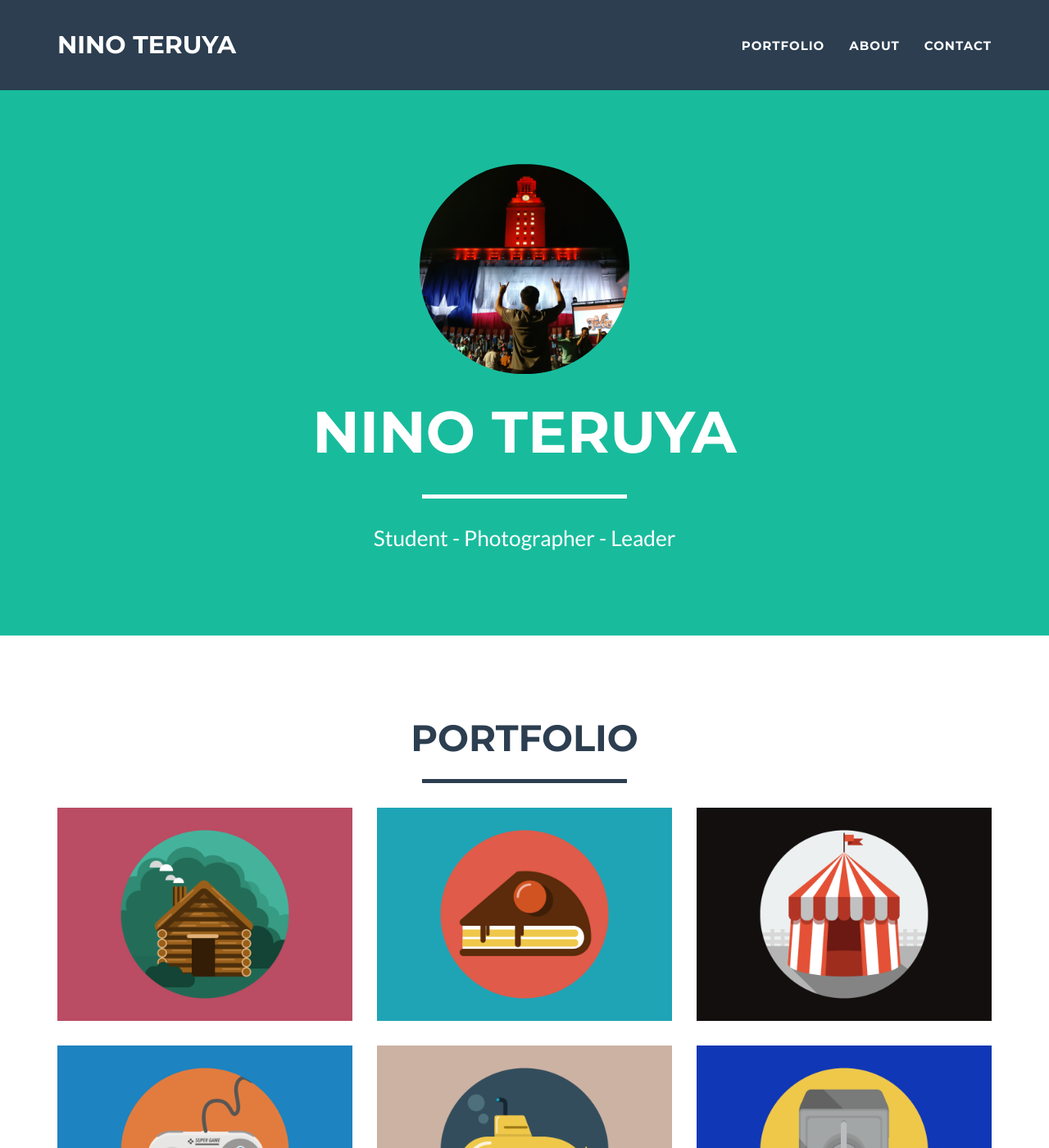
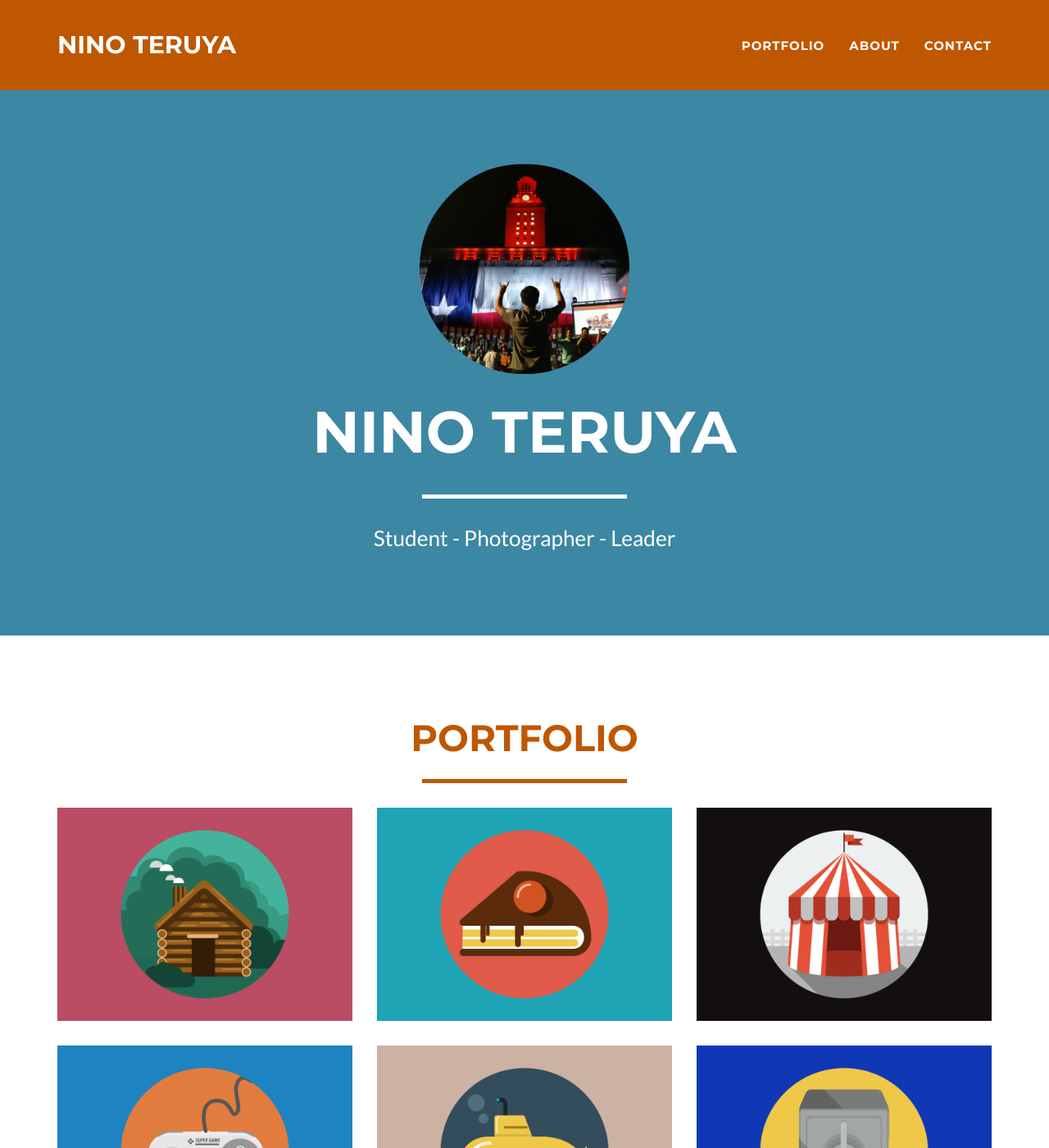
Before and after one commit to ninteru/ninteru.github.io, a Jekyll site: the page built from index.html, in a window 1280 px wide and 1400 px high. Shown: the whole window at 82% size. Built offline with Jekyll 4.4.1, drawn with Linux system fonts in a browser that asks for light colours.

Commit message:
color changes

```diff
--- a/_config.yml
+++ b/_config.yml
@@ -24,9 +24,9 @@ disqus_shortname: myshortname
 
 # Color settings (hex-codes without the leading hash-tag)
 color:
-  primary: 18bc9c #80B3FF
-  primary-rgb: "60,135,163" #"128,179,255"
-  secondary: 2c3e50 #FD6E8A
+  primary: 3C87A3 #80B3FF
+  primary-rgb: "24,288,156" #"128,179,255"
+  secondary: BF5700 #FD6E8A
   secondary-dark: 233140 #A2122F
 
 # Footer settings
--- a/_includes/css/main.css
+++ b/_includes/css/main.css
@@ -22,7 +22,7 @@ a:focus,
 a:active,
 a.active {
     outline: 0;
-    color: #{{ site.color.primary-rgb }};
+    color: #{{ site.color.primary }};
 }
 
 h1,
```
